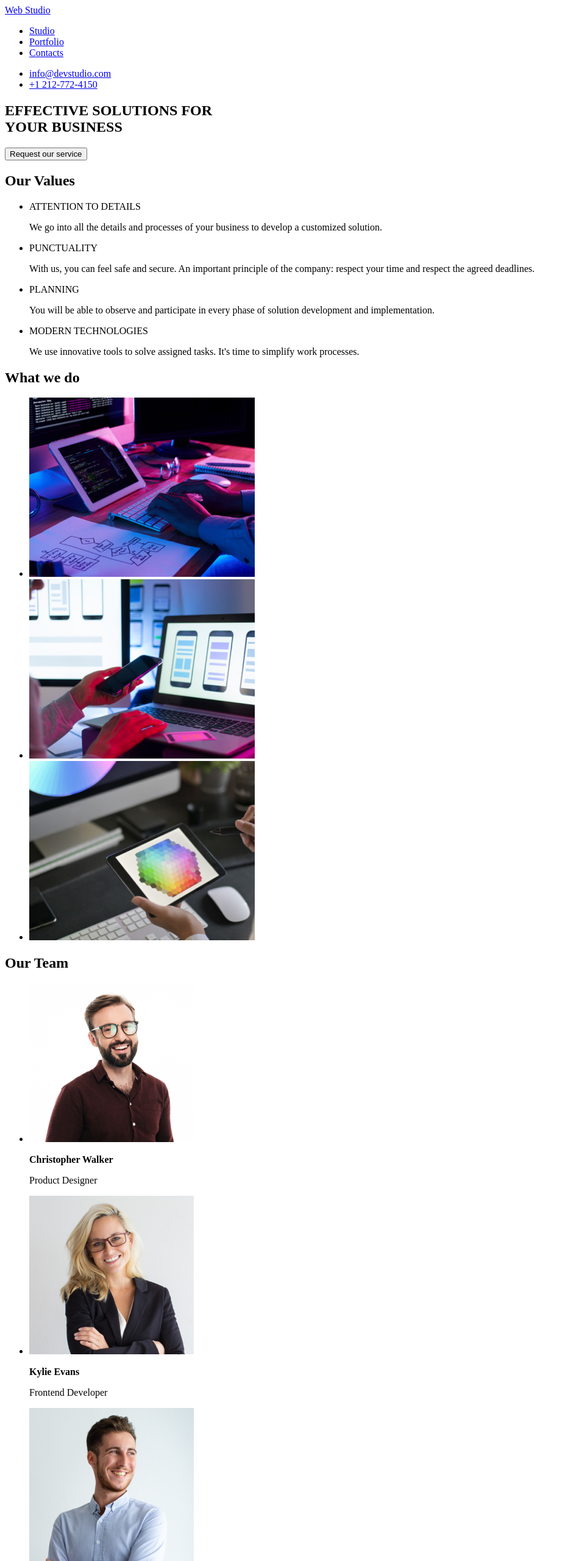
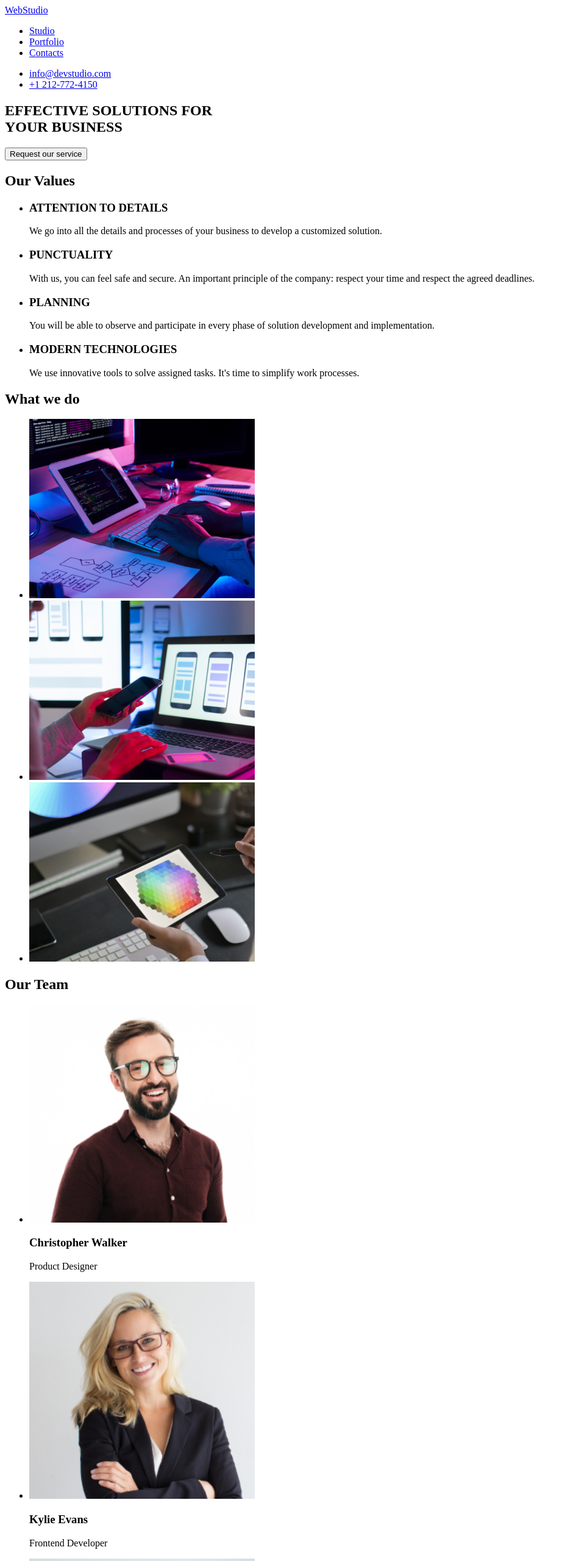
Before and after one commit to carrisasanchez/goit-markup-hw-01, a plain HTML site: page index.html in a window 1280 px wide. Shown: the top 2560 px of the page at 61% size, without its empty margins (0-932 px from the left). Drawn offline with Linux system fonts and the light colour scheme.

Commit message:
Revised Homework

```diff
--- a/index.html
+++ b/index.html
@@ -8,8 +8,8 @@
 </head>
 <body>
     <header>
-        <a href="#">Web Studio</a>
         <nav>
+            <a href="#">WebStudio</a>
             <ul>
                 <li><a href="#">Studio</a></li>
                 <li><a href="#">Portfolio</a></li>
@@ -30,17 +30,17 @@
         <section>
             <h2>Our Values</h2>
             <ul>
-                <li>ATTENTION TO DETAILS
+                <li><h3>ATTENTION TO DETAILS</h3>
                     <p>We go into all the details and processes of your business to develop a customized solution.</p>
                 </li>
-                <li>PUNCTUALITY
+                <li><h3>PUNCTUALITY</h3>
                 <p>With us, you can feel safe and secure. An important principle of the company: respect your time and respect the agreed
                 deadlines.</p>
                 </li>
-                <li>PLANNING
+                <li><h3>PLANNING</h3>
                 <p>You will be able to observe and participate in every phase of solution development and implementation.</p>
-                </li>
-                <li>MODERN TECHNOLOGIES
+            </li>
+            <li><h3>MODERN TECHNOLOGIES</h3>
                     <p>We use innovative tools to solve assigned tasks. It's time to simplify work processes.</p>
                 </li>
             </ul>
@@ -57,17 +57,17 @@
         <section>
             <h2>Our Team</h2>
             <ul>
-                <li><img src="images/christopherwalker.jpg" alt="man with beard"></li>
-                <p><b>Christopher Walker</b></p>
+                <li><img src="images/christopherwalker.jpg" alt="man with beard" width="370"></li>
+                <h3>Christopher Walker</h3>
                 <p>Product Designer</p>
-                <li><img src="images/kylieevans.jpg" alt="woman with glasses"></li>
-                <p><b>Kylie Evans</b></p>
+                <li><img src="images/kylieevans.jpg" alt="woman with glasses" width="370"></li>
+                <h3>Kylie Evans</h3>
                 <p>Frontend Developer</p>
-                <li><img src="images/ryanharris.jpg" alt="man smiling"></li>
-                <p><b>Ryan Harris</b></p>
+                <li><img src="images/ryanharris.jpg" alt="man smiling" width="370"></li>
+                <h3>Ryan Harris</h3>
                 <p>Marketing</p>
-                <li><img src="images/tylermoore.jpg" alt="man in black"></li>
-                <p><b>Tyler Moore</b></p>
+                <li><img src="images/tylermoore.jpg" alt="man in black" width="370"></li>
+                <h3>Tyler Moore</h3>
                 <p>UI Designer</p>
             </ul>
 
@@ -75,12 +75,14 @@
 
     </main>
     <footer>
+        <a href="#">WebStudio</a>
+<address>
         <ul>
-            <li><a href="#">Web Studio</a></li>
-            <li><address><a href="#">695 Park Ave, New York, NY 10065, United States</a></address></li>
+            <li><a href="#">695 Park Ave, New York, NY 10065, <br> United States</a></li>
             <li><a href="mailto:info@devstudio.com">info@devstudio.com</a></li>
             <li><a href="tel:+1 212-772-4150">+1 212-772-4150</a></li>
         </ul>
+        </address>
     </footer>
 
 </body>
```
